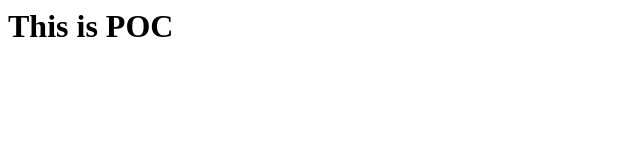
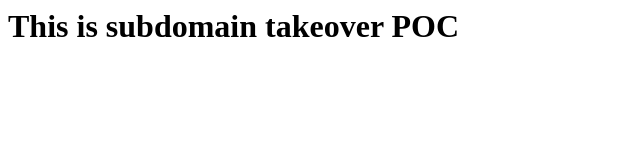
Before and after one commit to megha000/test.worksubdomain.com, a plain HTML site: page index.html in a window 1280 px wide. Shown: the whole page, without its empty margins (0-640 px from the left). Drawn offline with Linux system fonts and the light colour scheme.

Commit message:
Update index.html

```diff
--- a/index.html
+++ b/index.html
@@ -1,5 +1,5 @@
 <html>
 <body>
-<h1>This is POC</h1>
+<h1>This is subdomain takeover POC</h1>
 </body>
 </html>
```
